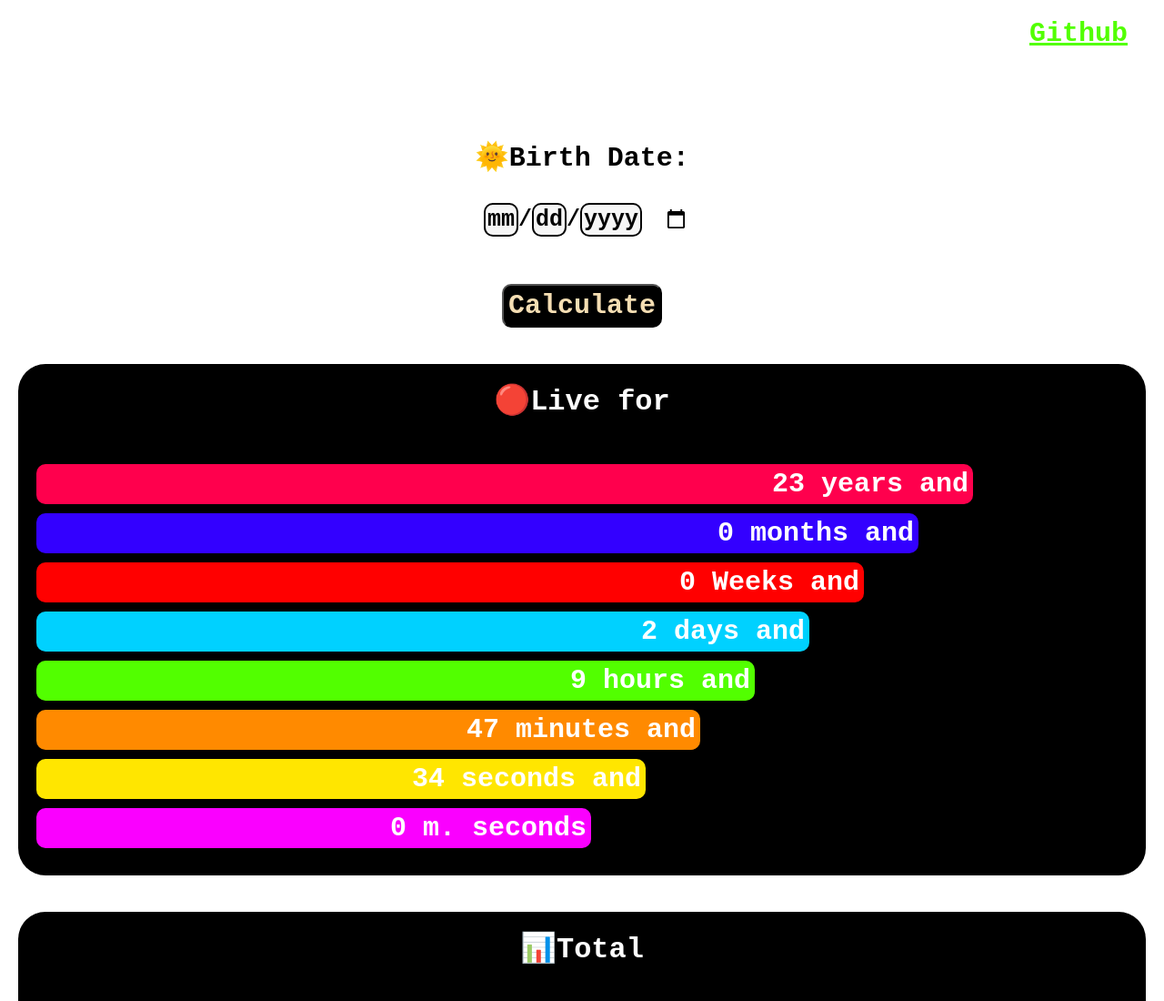
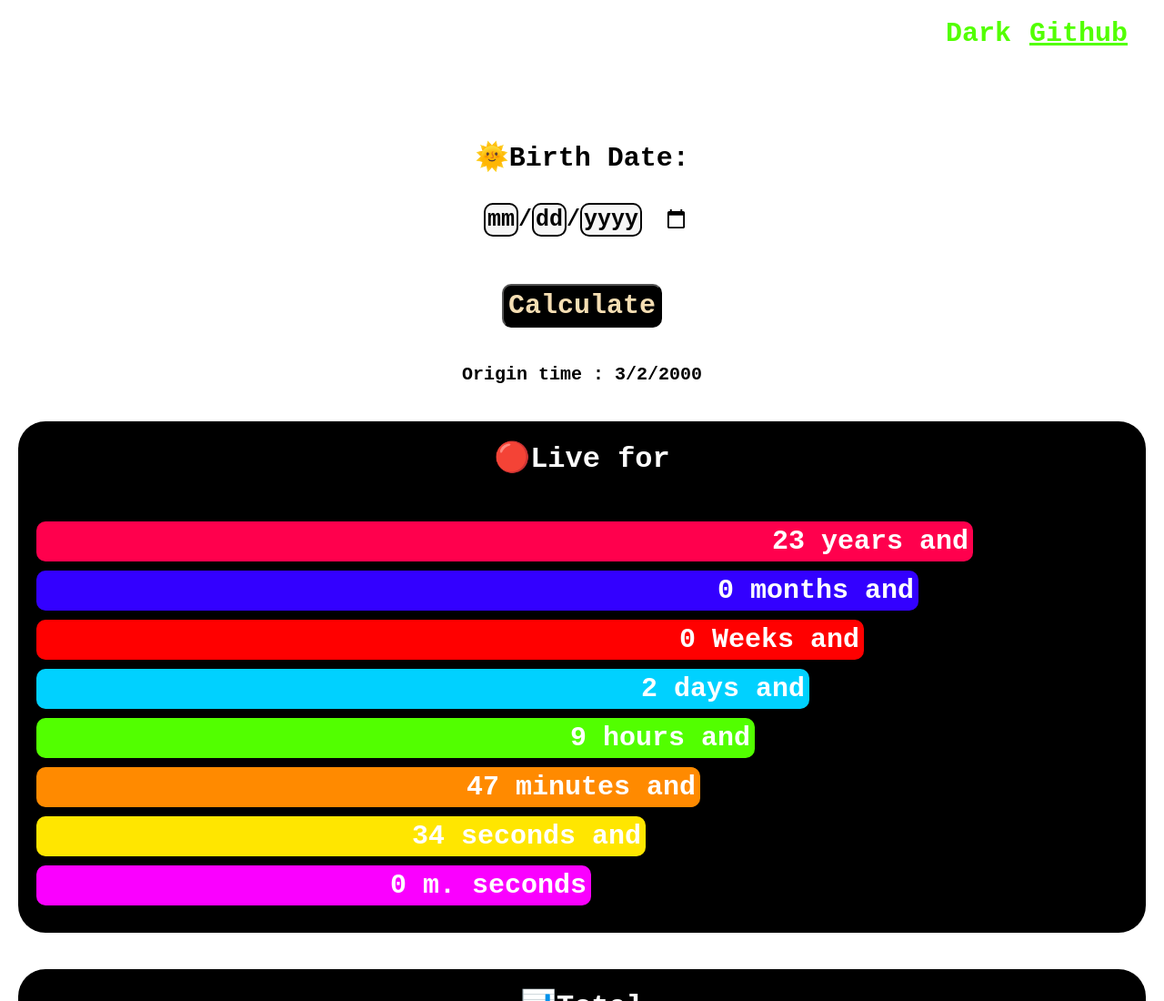
Before and after one commit to turaakk/lime, a plain HTML site: page index.html in a window 1280 px wide. Shown: the top 1100 px of the page at 91% size. Drawn offline with Linux system fonts and the light colour scheme.

Commit message:
Better SEO, Date Limit, and refactor

```diff
--- a/index.html
+++ b/index.html
@@ -5,18 +5,25 @@
     <meta charset="UTF-8">
     <meta http-equiv="X-UA-Compatible" content="IE=edge">
     <meta name="viewport" content="width=device-width, initial-scale=1.0">
+    <meta name="theme-color" content="#317EFB" />
+
     <link rel="icon" href="/logo.png" type="image/png">
+    <link rel="apple-touch-icon" href="/logo.png">
     <title>Life Progress</title>
 
+    <meta name="description" content="Life time progress count." />
+
+    <meta property="og:type" content="website" />
     <meta property="og:title" content="Lime" />
+    <meta property="og:image" content="./logo.png" />
+    <meta property="og:description" content="Life time progress count." />
+
+    <meta name="twitter:description" content="Life time progress count." />
+    <meta name="twitter:image" content="./logo.png" />
     <meta name="twitter:title" content="Lime" />
-
-    <meta name="description" content="Life time progress count." />
-    <meta property="og:description" content="Life time progress count." />
-    <meta name="twitter:description" content="Life time progress count." />
-
-    <meta property="og:image" content="./logo.png" />
-    <meta name="twitter:image" content="./logo.png" />
+    <meta name="twitter:card" content="summary_large_image">
+    <meta name="twitter:site" content="turaakk">
+    <meta name="twitter:creator" content="turaakk">
 
     <style>
         * {
@@ -193,24 +200,42 @@
             color: #52FF00;
         }
 
-        .source {
+        .topnav {
             width: 100%;
             display: flex;
             font-size: 30px;
             font-weight: 900;
+            gap: 20px;
+            justify-content: flex-end;
+        }
+
+        .source {
             color: #52FF00;
-            justify-content: flex-end;
+        }
+
+        .darkmode {
+            color: #52FF00;
+            cursor: pointer;
+        }
+
+        .otimeview {
+            font-size: 20px;
+            font-weight: 900;
         }
     </style>
 
 <body>
-    <a class="source" href="https://github.com/turaakk/lime" target="_blank">Github</a>
+    <div class="topnav">
+        <div class="darkmode" onclick="onDarkMode()">Dark</div>
+        <a class="source" href="https://github.com/turaakk/lime" target="_blank">Github</a>
+    </div>
     <div class="container">
         <div class="birth selector">
             <h1>🌞Birth Date: </h1>
             <input type="date" name="Origin Time" id="oDate">
         </div>
         <button class="calculate button" onclick="chageOTime()">Calculate</button>
+        <div class="otimeview"></div>
         <div class="result frac container">
             <h1>🔴Live for</h1>
             <div class="frac items container">
@@ -274,51 +299,74 @@
 
     <script>
 
+        // Time Display elements
         const fracYears = document.querySelector(".frac .length.year p")
-
         const fracMonths = document.querySelector(".frac .length.month p")
-
         const fracWeeks = document.querySelector(".frac .length.week p")
-
         const fracDays = document.querySelector(".frac .length.day p")
-
         const fracHours = document.querySelector(".frac .length.hour p")
-
         const fracMinutes = document.querySelector(".frac .length.minute p")
-
         const fracSeconds = document.querySelector(".frac .length.second p")
-
         const fracMilliSeconds = document.querySelector(".frac .length.millisecond p")
-
         const totalYears = document.querySelector(".total .length.year p")
-
         const totalMonths = document.querySelector(".total .length.month p")
-
         const totalWeeks = document.querySelector(".total .length.week p")
-
         const totalDays = document.querySelector(".total .length.day p")
-
         const totalHours = document.querySelector(".total .length.hour p")
-
         const totalMinutes = document.querySelector(".total .length.minute p")
-
         const totalSeconds = document.querySelector(".total .length.second p")
-
         const totalMilliSeconds = document.querySelector(".total .length.millisecond p")
 
+        // Persistant Dark Mode
+        const storedDark = window.localStorage.getItem('isDarkMode')
+        let isDarkMode
+        const background = document.querySelector("body").style
+
+        if (storedDark == "true") {
+            isDarkMode = true
+            background.backgroundColor = "black"
+            background.color = "white"
+        } else {
+            isDarkMode = false
+            background.backgroundColor = "white"
+            background.color = "black"
+        }
+
+        const onDarkMode = () => {
+            isDarkMode = !isDarkMode
+            window.localStorage.setItem('isDarkMode', isDarkMode);
+            if (isDarkMode) {
+                background.backgroundColor = "black"
+                background.color = "white"
+            } else {
+                background.backgroundColor = "white"
+                background.color = "black"
+            }
+        }
+
+        // Time Calculation
         let oTime = new Date("03/02/2000")
+
+        const oTimeViewEle = document.querySelector(".otimeview")
 
         const chageOTime = () => {
             let userinput = document.getElementById("oDate").value
 
             if (userinput != '') {
-                oTime = new Date(userinput)
+                if (new Date(userinput).getFullYear() <= new Date().getFullYear()) {
+                    if (new Date(userinput).getMonth() <= new Date().getMonth()) {
+                        if (new Date(userinput).getDate() <= new Date().getDate()) {
+                            oTime = new Date(userinput)
+                        }
+                    }
+                }
             }
         }
 
         const calculate = () => {
+            oTimeViewEle.textContent = "Origin time  : " + Intl.DateTimeFormat().format(oTime)
+
             let now = new Date()
-
             const tMillisec = now.valueOf() - oTime.valueOf()
 
             const getTime = (n) => {
@@ -326,36 +374,22 @@
             }
 
             fracYears.textContent = `${getTime(31536000000)} years and`
-
             fracMonths.textContent = `${Math.floor((tMillisec - (getTime(31536000000) * 31536000000)) / 2628000000)} months and`
-
             fracWeeks.textContent = `${Math.floor(((tMillisec - (getTime(2628000000) * 2628000000)) / 86400000) / 7)} Weeks and`
-
             fracDays.textContent = `${Math.floor((tMillisec - (getTime(2628000000) * 2628000000)) / 86400000) - (7 * Math.floor(((tMillisec - (getTime(2628000000) * 2628000000)) / 86400000) / 7))} days and`
-
             fracHours.textContent = `${Math.floor(parseInt(getTime(3600000)) - (parseInt(getTime(86400000)) * 24))} hours and`
-
             fracMinutes.textContent = `${now.getMinutes()} minutes and`
-
             fracSeconds.textContent = `${now.getSeconds()} seconds and`
-
             fracMilliSeconds.textContent = `${now.getMilliseconds()} m. seconds`
 
             // Total
             totalYears.textContent = `${getTime(31536000000)} years`
-
             totalMonths.textContent = `${getTime(2628000000)} months`
-
             totalWeeks.textContent = `${getTime(604800000)} Weeks`
-
             totalDays.textContent = `${getTime(86400000)} days`
-
             totalHours.textContent = `${getTime(3600000)} hours`
-
             totalMinutes.textContent = `${getTime(60000)} minutes`
-
             totalSeconds.textContent = `${getTime(1000)} seconds`
-
             totalMilliSeconds.textContent = `${getTime(1)} m. seconds`
 
         }
```
